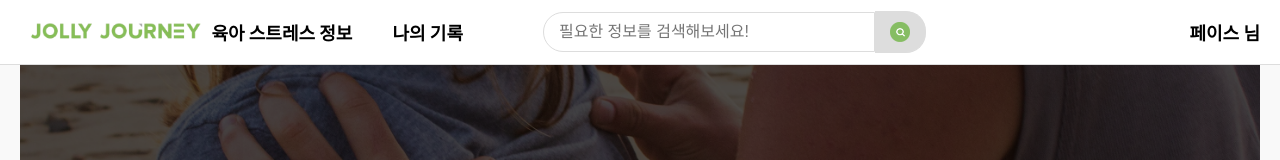
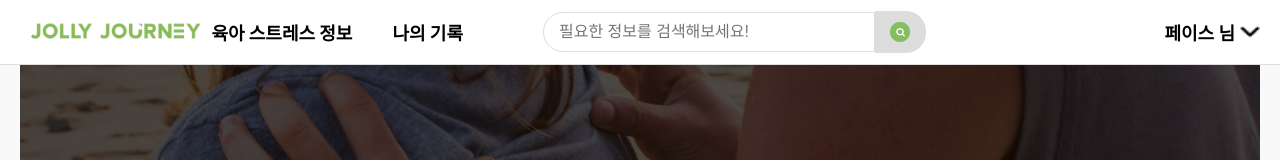
Before and after one commit to Likelion-YeungNam-Univ/12th-JollyJourney-FE, a React (Create React App) app: page / in a window 1280 px wide. Shown: the top 160 px of the page. Built offline with nearby package versions, Linux system fonts and the light colour scheme.

Commit message:
Dropdown Menu of Navbar Profile added

```diff
--- a/src/components/common/Navbar.css
+++ b/src/components/common/Navbar.css
@@ -66,8 +66,45 @@
 }
 
 .navbar-profile {
+  position: relative;
   color: #000000; /* 텍스트 색상을 검정으로 변경 */
   text-decoration: none; /* 밑줄 제거 */
   font-weight: bold;
   font-size: 18px; /* 프로필 글자 크기 조정 */
+  cursor: pointer;
+  display: flex;
+  align-items: center; /* 수직 중앙 정렬 */
 }
+
+.navbar-profile .dropdown-menu {
+  display: none;
+  position: absolute;
+  top: 100%;
+  right: 0;
+  background-color: white;
+  border: 1px solid #ddd;
+  border-radius: 5px;
+  box-shadow: 0 2px 5px rgba(0, 0, 0, 0.1);
+  z-index: 1000;
+}
+
+.navbar-profile:hover .dropdown-menu {
+  display: block;
+}
+
+.dropdown-menu a {
+  display: block;
+  padding: 10px;
+  text-decoration: none;
+  color: black;
+}
+
+.dropdown-menu a:hover {
+  background-color: #f8f8f8;
+}
+
+.navbar-profile img {
+  margin-left: 5px; /* 아이콘과 텍스트 간격 */
+  width: 20px;
+  height: 20px;
+}
--- a/src/components/common/Navbar.js
+++ b/src/components/common/Navbar.js
@@ -3,6 +3,7 @@ import React, { useState } from 'react';
 import { Link, useNavigate } from 'react-router-dom';
 import logo from '../../assets/images/image.png';
 import searchIcon from '../../assets/images/search-icon.png'; // 돋보기 아이콘 이미지
+import arrowIcon from '../../assets/images/arrow-icon.png'; // 아래방향 화살표 아이콘 이미지
 import './Navbar.css';
 
 const Navbar = () => {
@@ -38,6 +39,10 @@ const Navbar = () => {
         </form>
         <div className="navbar-profile">
           페이스 님
+          <img src={arrowIcon} alt="Arrow" />
+          <div className="dropdown-menu">
+            <Link to="/logout">로그아웃</Link>
+          </div>
         </div>
       </div>
     </nav>
```
Also changed, not shown: src/assets/images/arrow-icon.png (added).
